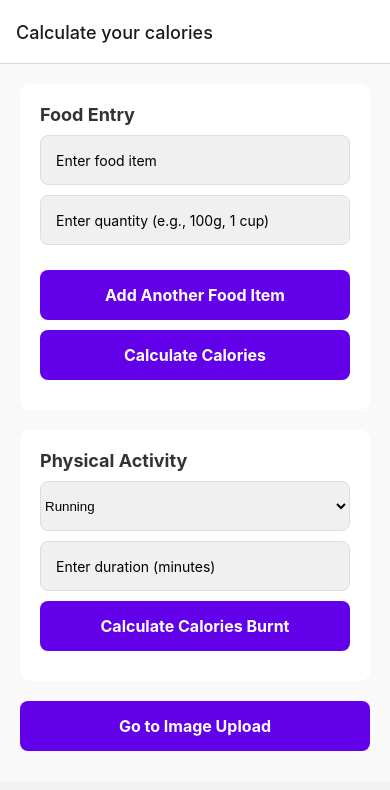
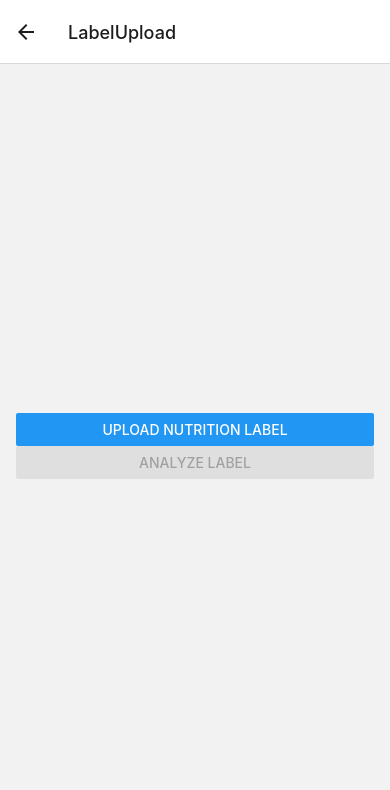
Before and after one commit to iakhil/Calorify, a React Native app: screen /LabelUpload in a window 390 px wide. Shown: the top 790 px of the page. Built offline with nearby package versions, Linux system fonts and the light colour scheme.

Commit message:
Add component for uploading nutrition label

```diff
--- a/App.js
+++ b/App.js
@@ -4,6 +4,7 @@ import { NavigationContainer } from '@react-navigation/native';
 import { createStackNavigator } from '@react-navigation/stack';
 import ManualEntry from './components/ManualEntry';
 import ImageUpload from './components/ImageUpload'; // New screen
+import LabelUpload  from './components/LabelUpload';
 
 const Stack = createStackNavigator();
 
@@ -13,6 +14,7 @@ export default function App() {
       <Stack.Navigator initialRouteName="ManualEntry">
         <Stack.Screen name="Calculate your calories" component={ManualEntry} />
         <Stack.Screen name="ImageUpload" component={ImageUpload} />
+        <Stack.Screen name="LabelUpload" component={LabelUpload} />
       </Stack.Navigator>
     </NavigationContainer>
   );
--- /dev/null
+++ b/components/LabelUpload.js
@@ -0,0 +1,131 @@
+// LabelUpload.js
+
+import React, { useState } from 'react';
+import { View, Text, Button, Image, StyleSheet, ScrollView } from 'react-native';
+import * as ImagePicker from 'expo-image-picker';
+import { OPENAI_API_KEY } from '@env';
+import axios from 'axios';
+
+const LabelUpload = () => {
+  const [imageUri, setImageUri] = useState(null);
+  const [analysisResult, setAnalysisResult] = useState(null);
+  const [loading, setLoading] = useState(false);
+
+  const pickImage = async () => {
+    const result = await ImagePicker.launchImageLibraryAsync({
+      mediaTypes: ImagePicker.MediaTypeOptions.Images,
+      allowsEditing: true,
+      aspect: [4, 3],
+      quality: 1,
+    });
+
+    if (!result.canceled) {
+      setImageUri(result.uri);
+    }
+  };
+
+  const processImage = async () => {
+    if (!imageUri) return;
+    setLoading(true);
+
+    try {
+      // Convert the image to base64
+      const response = await fetch(imageUri);
+      const blob = await response.blob();
+      const reader = new FileReader();
+
+      const base64Image = await new Promise((resolve, reject) => {
+        reader.onloadend = () => resolve(reader.result.split(',')[1]); // Only base64 data without prefix
+        reader.onerror = reject;
+        reader.readAsDataURL(blob);
+      });
+
+      // Send the image to OpenAI's API for OCR and analysis
+      const aiResponse = await axios.post(
+        'https://api.openai.com/v1/chat/completions',
+        {
+          model: 'gpt-4',
+          messages: [
+            {
+              role: 'system',
+              content: 'You are an assistant that extracts nutritional information from an image.',
+            },
+            {
+              role: 'user',
+              content: `Extract nutritional information from the following image: ${base64Image}`,
+            },
+          ],
+          max_tokens: 100,
+        },
+        {
+          headers: {
+            'Content-Type': 'application/json',
+            'Authorization': `Bearer ${OPENAI_API_KEY}`,
+          },
+        }
+      );
+
+      // Assuming the response contains a summary and remarks
+      setAnalysisResult({ summary: aiResponse.data.choices[0].message.content.trim(), remarks: 'Suggested consumption remarks based on nutritional information.' });
+    } catch (error) {
+      console.error('Failed to analyze the label:', error);
+    } finally {
+      setLoading(false);
+    }
+  };
+
+  return (
+    <ScrollView contentContainerStyle={styles.container}>
+      <View style={styles.uploadSection}>
+        <Button title="Upload Nutrition Label" onPress={pickImage} />
+        {imageUri && (
+          <Image source={{ uri: imageUri }} style={styles.image} />
+        )}
+        <Button title="Analyze Label" onPress={processImage} disabled={!imageUri || loading} />
+      </View>
+      {loading && <Text>Analyzing label...</Text>}
+      {analysisResult && (
+        <View style={styles.resultSection}>
+          <Text style={styles.resultTitle}>Analysis Summary:</Text>
+          <Text>{analysisResult.summary}</Text>
+          <Text style={styles.remarkTitle}>Remarks:</Text>
+          <Text>{analysisResult.remarks}</Text>
+        </View>
+      )}
+    </ScrollView>
+  );
+};
+
+const styles = StyleSheet.create({
+  container: {
+    flexGrow: 1,
+    alignItems: 'center',
+    justifyContent: 'center',
+    padding: 16,
+  },
+  uploadSection: {
+    marginBottom: 16,
+    width: '100%',
+  },
+  image: {
+    width: 300,
+    height: 200,
+    marginVertical: 8,
+  },
+  resultSection: {
+    marginTop: 16,
+    padding: 16,
+    backgroundColor: '#f0f0f0',
+    borderRadius: 8,
+  },
+  resultTitle: {
+    fontWeight: 'bold',
+    marginBottom: 8,
+  },
+  remarkTitle: {
+    marginTop: 8,
+    fontWeight: 'bold',
+  },
+});
+
+export default LabelUpload;
--- a/components/ManualEntry.js
+++ b/components/ManualEntry.js
@@ -38,7 +38,7 @@ export default function ManualEntry() {
           {
             model: 'gpt-4',
             messages: [
-              { role: "system", content: "You are a helpful assistant for food calorie counting. You only provide the number of calories. Nothing else. STRICTLY, just provide the expected number of calories. Do not append any text whatsoever. Also, sum up the calories if there are multiple items." },
+              { role: "system", content: "You are a helpful assistant for food calorie counting. You only provide the number of calories. Nothing else. STRICTLY, just provide the expected number of calories. Do not append any text whatsoever." },
               { role: "user", content: `How many calories are in ${quantity} of ${food}?` }
             ],
             max_tokens: 50,
@@ -154,6 +154,10 @@ export default function ManualEntry() {
         <TouchableOpacity style={styles.button} onPress={() => navigation.navigate('ImageUpload')}>
           <Text style={styles.buttonText}>Go to Image Upload</Text>
         </TouchableOpacity>
+
+        <TouchableOpacity style={styles.button} onPress={() => navigation.navigate('LabelUpload')}>
+          <Text style={styles.buttonText}>Label Reader</Text>
+        </TouchableOpacity>
       </View>
     </ScrollView>
   );
--- a/package.json
+++ b/package.json
@@ -16,6 +16,7 @@
     "expo": "~51.0.28",
     "expo-image-picker": "^15.0.7",
     "expo-status-bar": "~1.12.1",
+    "openai": "^4.67.1",
     "react": "18.2.0",
     "react-native": "0.74.5",
     "react-native-dotenv": "^3.4.11",
```
Also changed, not shown: 1 other file (tests, documents, lock files or other folders).
